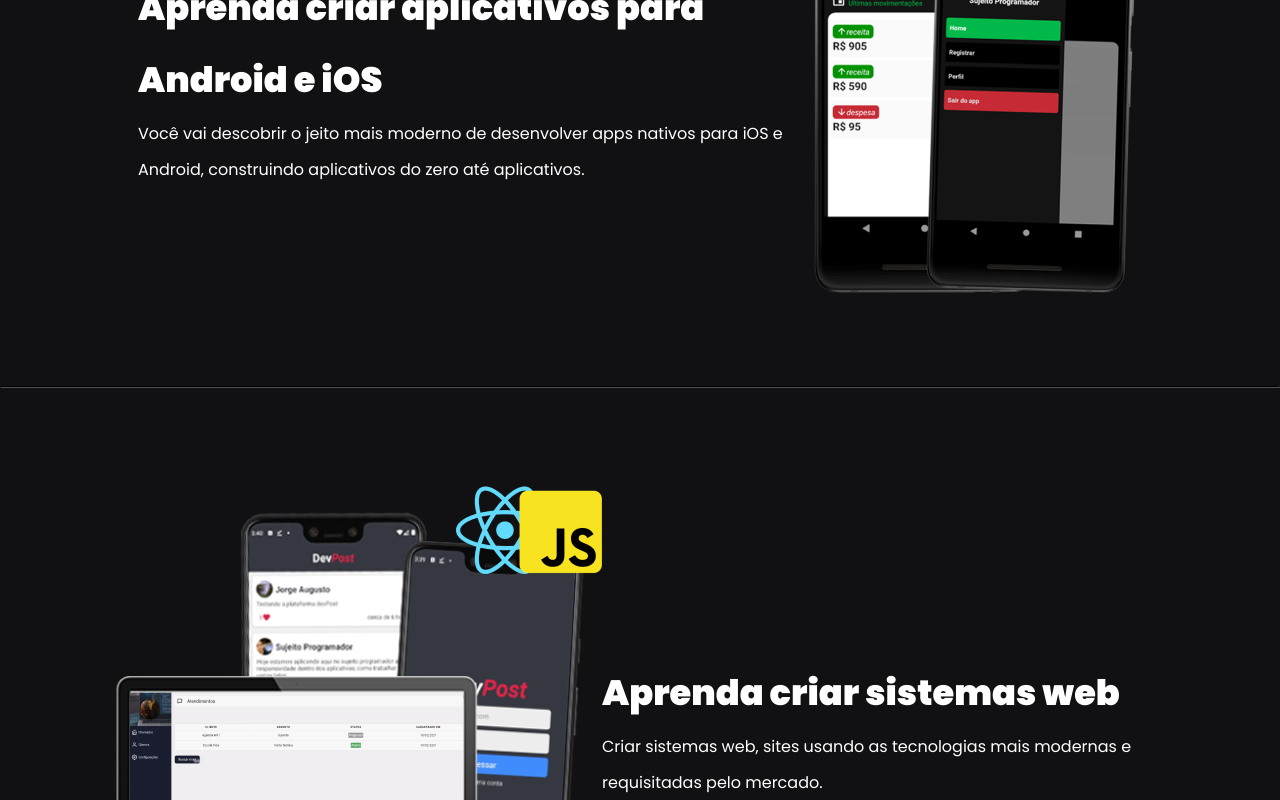
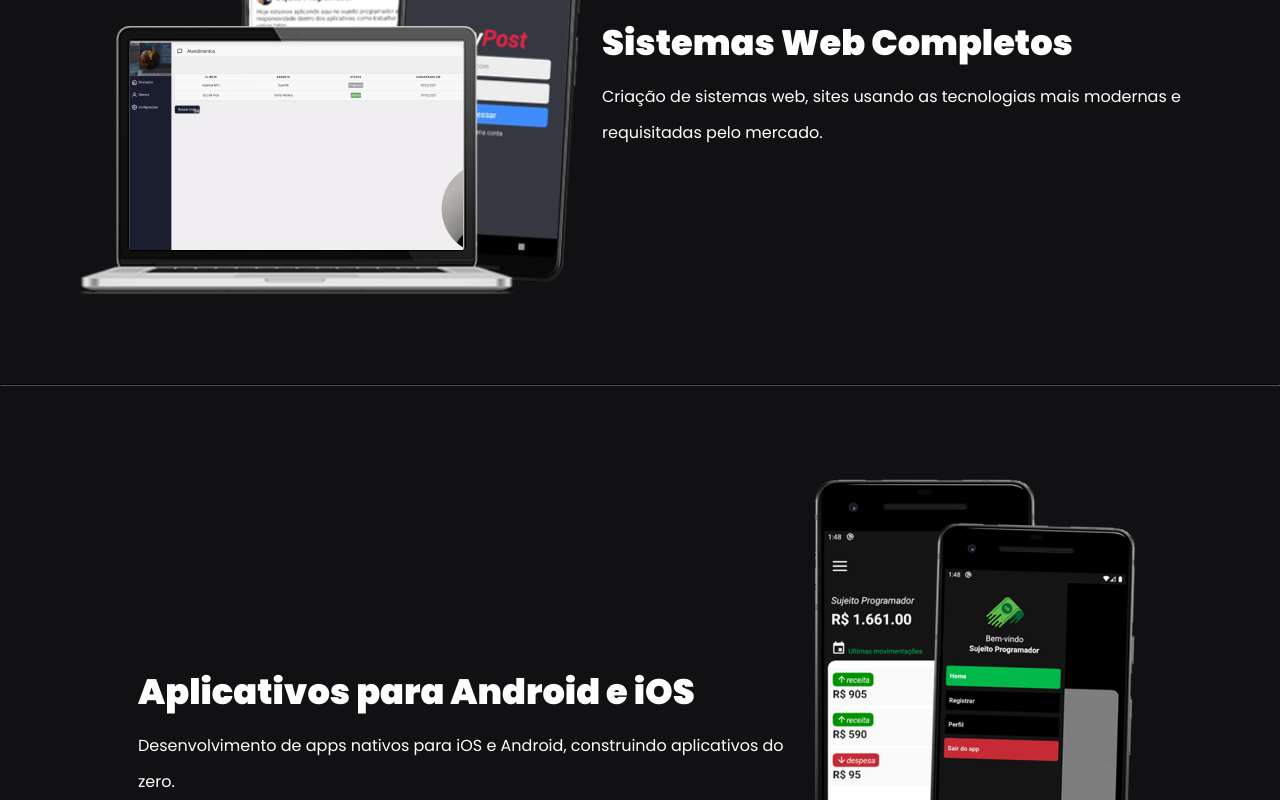
Before and after one commit to guihuff/portifolioPrismic, a Next.js app: page / in a window 1280 px wide. Shown: the part 1080-1880 px from the top of the page. Built offline with nearby package versions, Linux system fonts and the light colour scheme.

Commit message:
textos e images

```diff
--- a/src/pages/index.tsx
+++ b/src/pages/index.tsx
@@ -26,24 +26,25 @@ export default function Home() {
 
         <hr className={styles.divisor} />
         <div className={styles.sectionContent}>
+          <img src="/images/webDev.png" alt="Conteúdos desenvolvimento de aplicacoes web" />
+
           <section>
-            <h2>Aprenda criar aplicativos para Android e iOS</h2>
-            <span>Você vai descobrir o jeito mais moderno de desenvolver apps nativos para iOS e Android, construindo aplicativos do zero até aplicativos.</span>
+            <h2>Sistemas Web Completos</h2>
+            <span>Criação de sistemas web, sites usando as tecnologias mais modernas e requisitadas pelo mercado.</span>
+          </section>
+        </div>
+
+        <hr className={styles.divisor} />
+        <div className={styles.sectionContent}>
+          <section>
+            <h2>Aplicativos para Android e iOS</h2>
+            <span>Desenvolvimento de apps nativos para iOS e Android, construindo aplicativos do zero.</span>
           </section>
 
           <img src="/images/financasApp.png" alt="Conteúdos desenvolvimento de apps" />
         </div>
 
-        <hr className={styles.divisor} />
 
-        <div className={styles.sectionContent}>
-          <img src="/images/webDev.png" alt="Conteúdos desenvolvimento de aplicacoes web" />
-
-          <section>
-            <h2>Aprenda criar sistemas web</h2>
-            <span>Criar sistemas web, sites usando as tecnologias mais modernas e requisitadas pelo mercado.</span>
-          </section>
-        </div>
       </main>
     </>
   )
```
Also changed, not shown: public/images/banner-conteudos.png.
